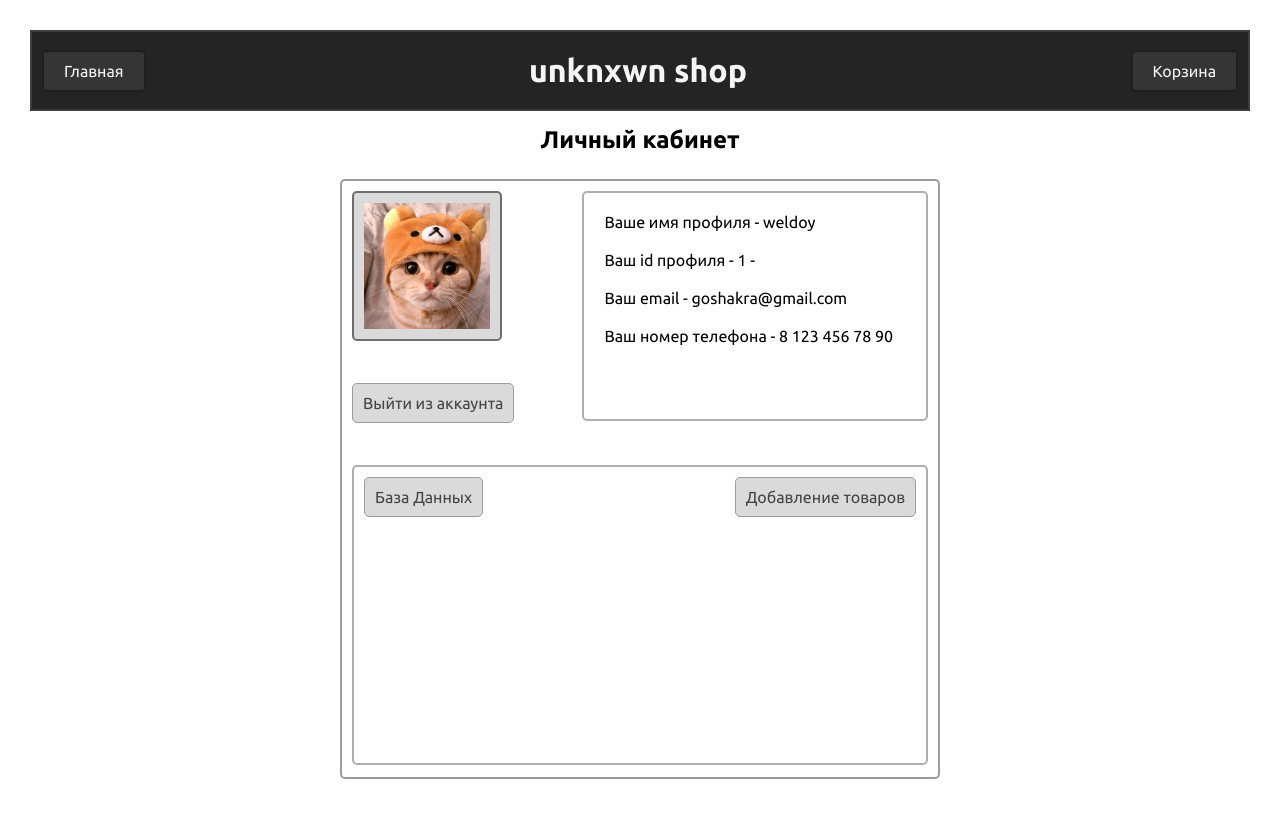
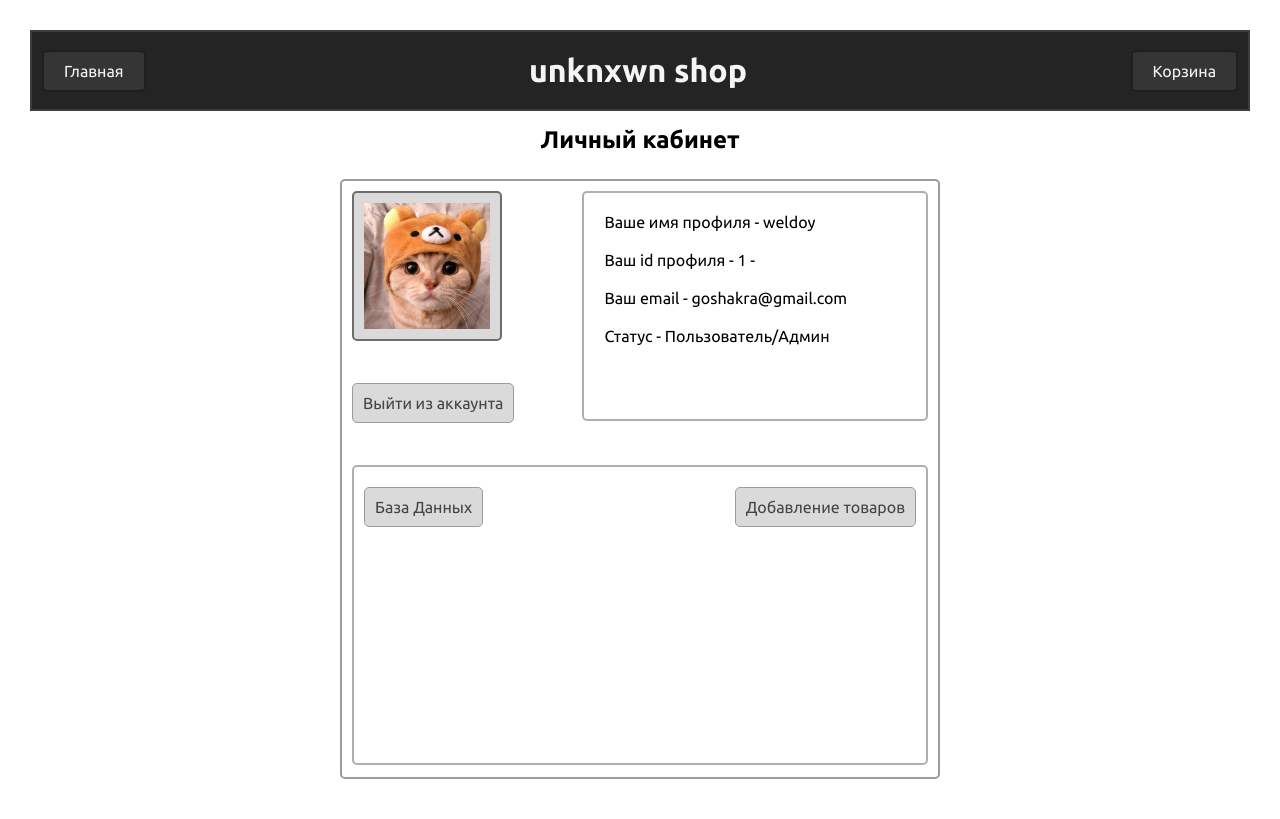
Before and after one commit to weldoy/website, a Flask app: page /personal in a window 1280 px wide. Shown: the top 819 px of the page. Run offline with Flask 3, Linux system fonts and the light colour scheme; a user stored in the database is signed in.

Commit message:
bug fixing

```diff
--- a/static/style.css
+++ b/static/style.css
@@ -626,6 +626,7 @@ footer p {
 }
 
 .bd-adminpage, .adm-adminpage{
+	margin-top: 10px;
 	height: 40px;
 	margin-right: 0;
 }
--- a/templates/personal_cab.html
+++ b/templates/personal_cab.html
@@ -17,7 +17,7 @@
             <p>Ваше имя профиля - {{current_user.login}} </p>
             <p>Ваш id профиля - {{current_user.id}} - </p>
             <p>Ваш email - {{current_user.email}}</p>
-            <p>Ваш номер телефона - 8 123 456 78 90</p>
+            <p>Статус - Пользователь/Админ</p>
         </div>
         <a href="{{ url_for('logout') }}" class="footer-log child_from_personal-flex-box">Выйти из аккаунта</a>
         <div class="adminblock">
```
